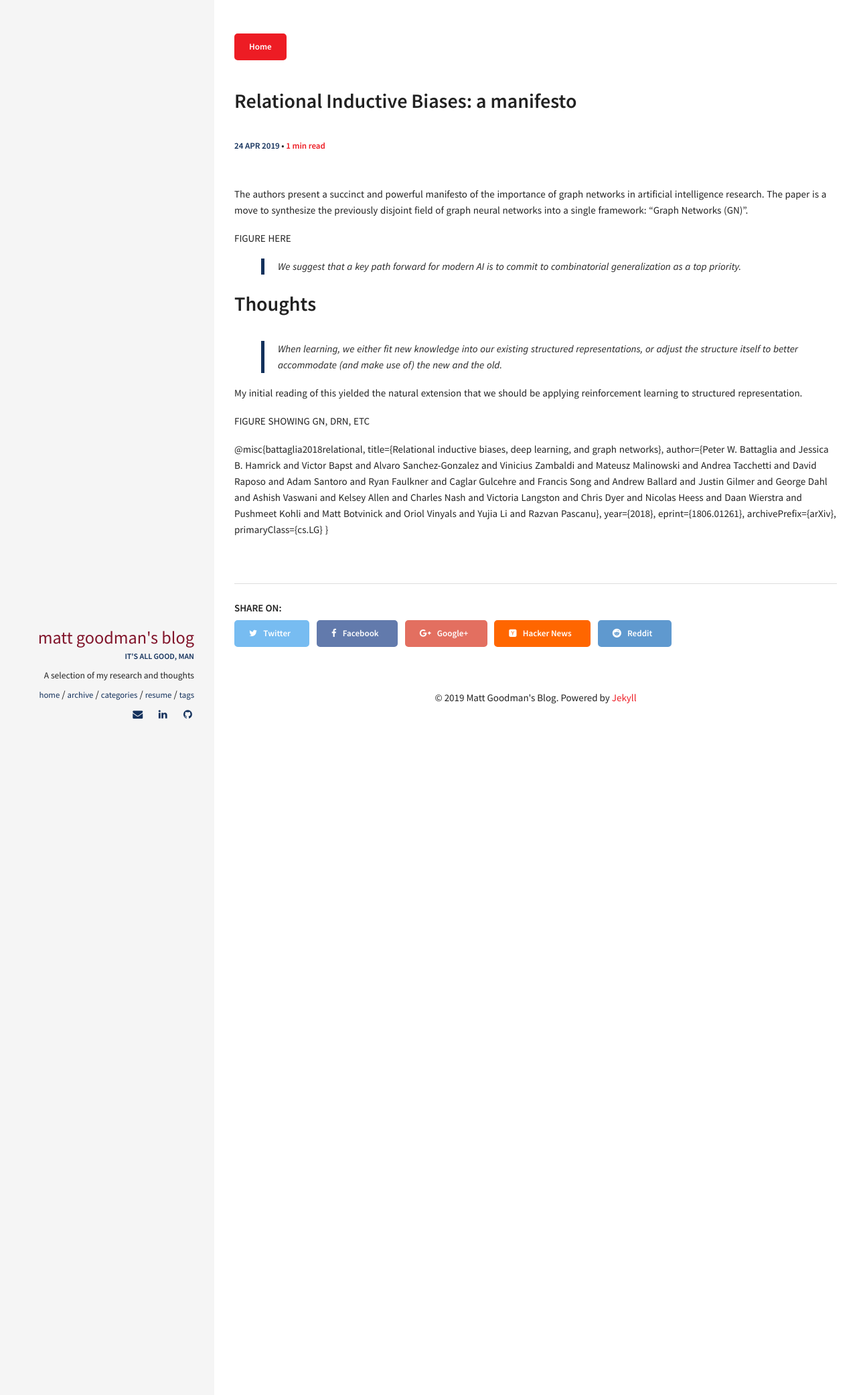
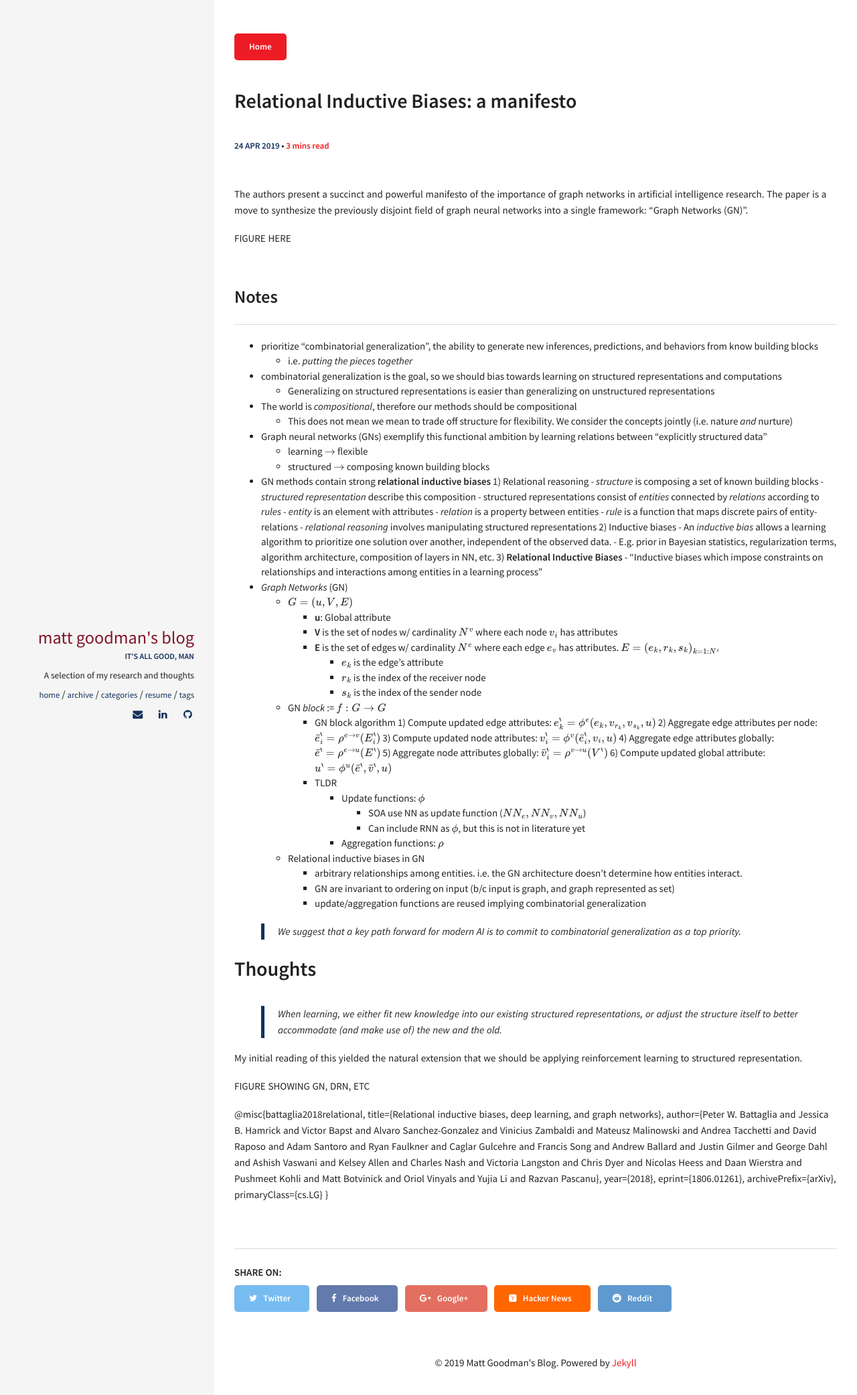
Before and after one commit to goodmattg/goodmattg.github.io, a Jekyll site: the page built from _posts/2019-04-24-relation-inductive-biases-a-manifesto.md, in a window 1280 px wide. Shown: the top 2083 px of the page at 67% size. Built offline with Jekyll 4.4.1, drawn with Linux system fonts in a browser that asks for light colours; formulas are drawn with MathJax 3; comment, search, counter and statistics services are not loaded.

Commit message:
wrote most of the relation inductive bias post

```diff
--- a/_posts/2019-04-24-relation-inductive-biases-a-manifesto.md
+++ b/_posts/2019-04-24-relation-inductive-biases-a-manifesto.md
@@ -9,6 +9,59 @@ comments: true
 The authors present a succinct and powerful manifesto of the importance of graph networks in artificial intelligence research. The paper is a move to synthesize the previously disjoint field of graph neural networks into a single framework: "Graph Networks (GN)".
 
 FIGURE HERE
+
+## Notes
+
+- prioritize "combinatorial generalization", the ability to generate new inferences, predictions, and behaviors from know building blocks
+    - i.e. _putting the pieces together_
+- combinatorial generalization is the goal, so we should bias towards learning on structured representations and computations
+    - Generalizing on structured representations is easier than generalizing on unstructured representations
+- The world is _compositional_, therefore our methods should be compositional
+    - This does not mean we mean to trade off structure for flexibility. We consider the concepts jointly (i.e. nature _and_ nurture)
+- Graph neural networks (GNs) exemplify this functional ambition by learning relations between "explicitly structured data"
+    - learning $\rightarrow$ flexible
+    - structured $\rightarrow$ composing known building blocks
+- GN methods contain strong __relational inductive biases__
+    1) Relational reasoning
+        - _structure_ is composing a set of known building blocks
+        - _structured representation_ describe this composition
+        - structured representations consist of _entities_ connected by _relations_ according to _rules_
+            - _entity_ is an element with attributes
+            - _relation_ is a property between entities
+            - _rule_ is a function that maps discrete pairs of entity-relations
+        - _relational reasoning_ involves manipulating structured representations
+    2) Inductive biases
+        - An _inductive bias_ allows a learning algorithm to prioritize one solution over another, independent of the observed data.
+            - E.g. prior in Bayesian statistics, regularization terms, algorithm architecture, composition of layers in NN, etc.
+    3) __Relational Inductive Biases__
+        - "Inductive biases which impose constraints on relationships and interactions among entities in a learning process"
+- _Graph Networks_ (GN)
+    - $G = (u, V, E)$
+        - __u__: Global attribute
+        - __V__ is the set of nodes w/ cardinality $N^v$ where each node $v_i$ has attributes
+        - __E__ is the set of edges w/ cardinality $N^e$ where each edge $e_v$ has attributes. $E = \{(e_k,r_k,s_k)\}_{k=1:N^{e}}$
+            - $e_k$ is the edge's attribute
+            - $r_k$ is the index of the receiver node
+            - $s_k$ is the index of the sender node
+    - GN _block_ := $f: G \rightarrow G$
+        - GN block algorithm
+            1) Compute updated edge attributes: $e_k^{'} = \phi^e(e_k,v_{r_k},v_{s_k},u)$
+            2) Aggregate edge attributes per node: $\bar{e}_i^{'} = \rho^{e \rightarrow v}(E_i^{'})$
+            3) Compute updated node attributes: $v_i^{'} = \phi^v(\bar{e}_i^{'}, v_i, u)$
+            4) Aggregate edge attributes globally: $\bar{e}^{'} = \rho^{e \rightarrow u}(E^{'})$
+            5) Aggregate node attributes globally: $\bar{v}_i^{'} = \rho^{v \rightarrow u}(V^{'})$
+            6) Compute updated global attribute: $u^{'} = \phi^u(\bar{e}^{'}, \bar{v}^{'}, u)$
+        - TLDR
+            - Update functions: $\phi$
+                - SOA use NN as update function ($NN_e, NN_v, NN_u$)
+                - Can include RNN as $\phi$, but this is not in literature yet
+            - Aggregation functions: $\rho$
+    - Relational inductive biases in GN
+        - arbitrary relationships among entities. i.e. the GN architecture doesn't determine how entities interact.
+        - GN are invariant to ordering on input (b/c input is graph, and graph represented as set)
+        - update/aggregation functions are reused implying combinatorial generalization
+
+
 
 > We suggest that a key path forward for modern AI is to commit to combinatorial generalization as a top priority.
 
```
Also changed, not shown: _posts/2017-12-10-Dynamic-Time-Warping.md (+2 -2 lines).
